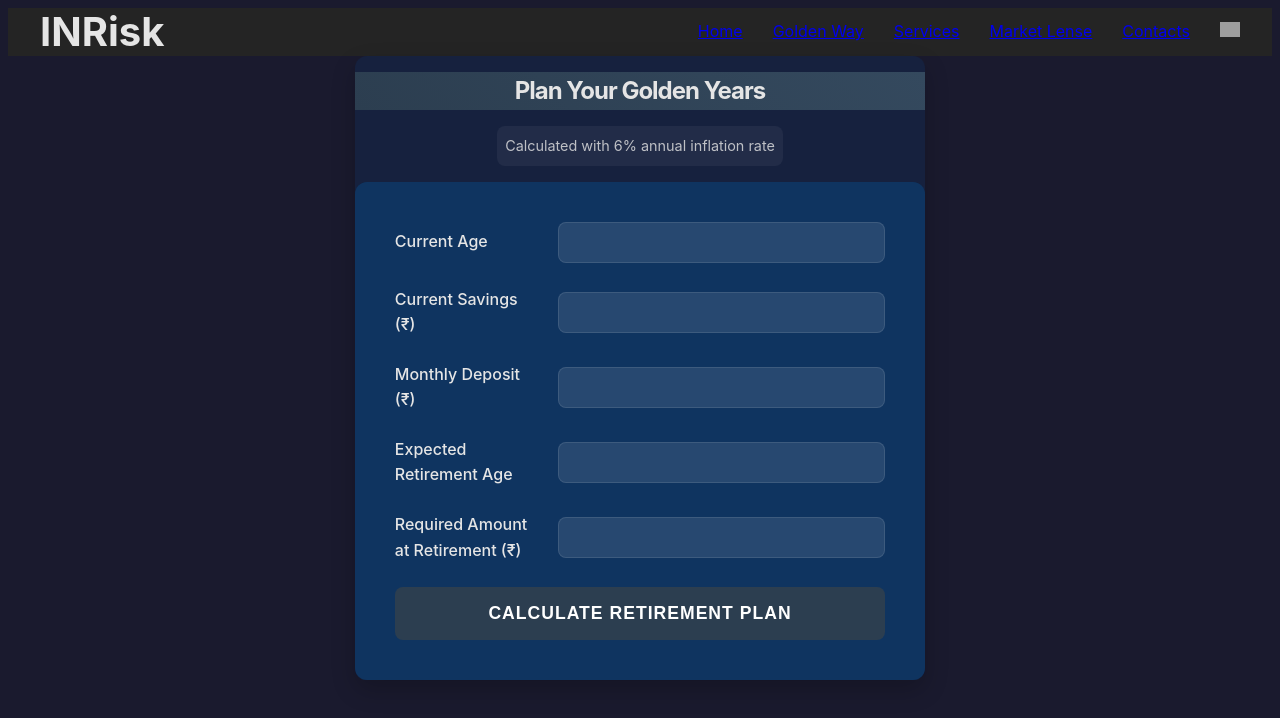
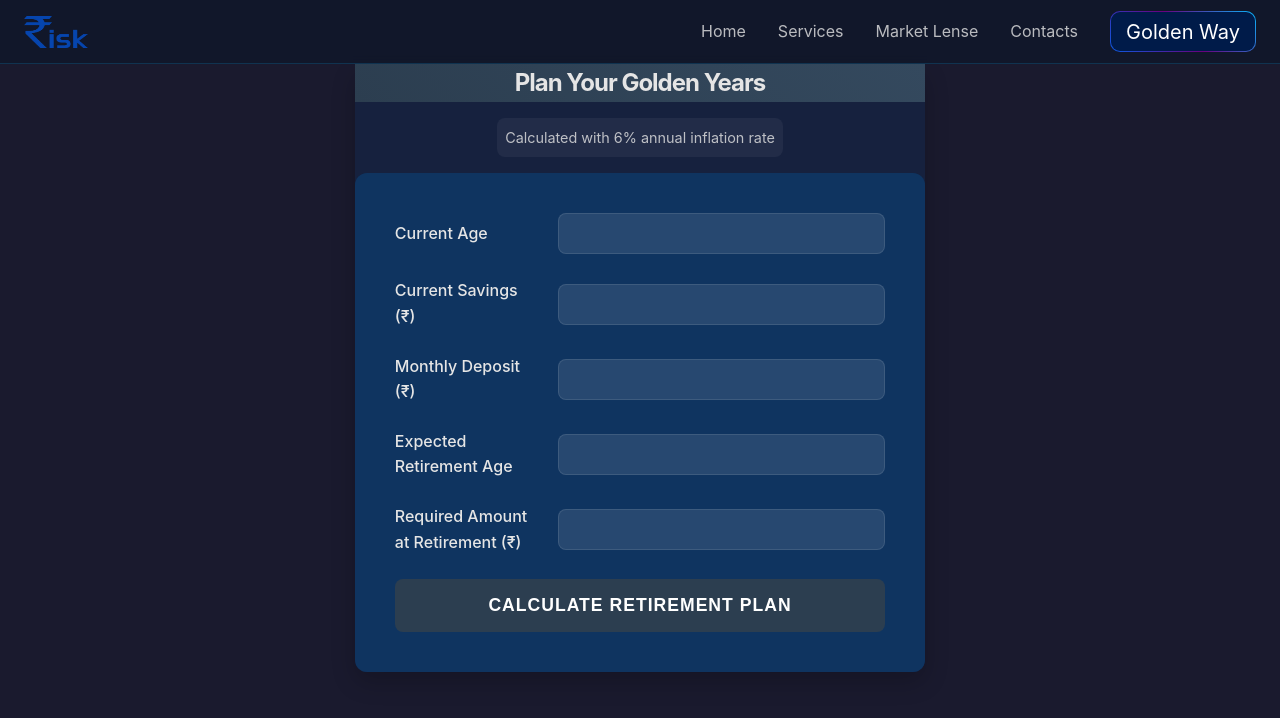
Before and after one commit to Khprateek/INRisk, a React (Vite) app: page /goldenway in a window 1280 px wide. Shown: the top 718 px of the page. Built offline with nearby package versions, Linux system fonts and the light colour scheme; grey boxes are pictures that could not be loaded.

Commit message:
navbutton

```diff
--- a/src/App.scss
+++ b/src/App.scss
@@ -3,6 +3,7 @@
   min-height: 100vh;
   display: flex;
   flex-direction: column;
+  padding-top: 4rem;
 }
 
 .home-content {
@@ -11,7 +12,7 @@
   flex-direction: column;
   justify-content: center;
   align-items: center;
-  padding: 2rem;
+  padding: 2rem 0;
 }
 
 .logo {
--- a/src/components/Navbar/Navbar.jsx
+++ b/src/components/Navbar/Navbar.jsx
@@ -1,24 +1,22 @@
 import "./Navbar.scss";
 import { Link } from "react-router-dom";
-import { motion } from "framer-motion";
 
 const Navbar = () => {
   return (
-    <div className="navbar">
-      <div className="wrapper">
-      <div className="logo">INRisk</div>
-        <div className="links">
-          <Link to="/">Home</Link>
-          <Link to="/Goldenway">Golden Way</Link>
-          <Link to="/services">Services</Link>
-          <Link to="/marketlense">Market Lense</Link>
-          <Link to="/contacts">Contacts</Link>
-          <Link to="/cart">
-            <img src="/Images/Bag_icon.png" alt="Shopping Cart" />
-          </Link>
-        </div>
+    <nav className="navbar">
+      <div className="logo-container">
+        <img src="/logo.png" alt="INRisk Logo" />
       </div>
-    </div>
+      <div className="nav-links">
+        <Link to="/" className="nav-link">Home</Link>
+        <Link to="/services" className="nav-link">Services</Link>
+        <Link to="/marketlense" className="nav-link">Market Lense</Link>
+        <Link to="/contacts" className="nav-link">Contacts</Link>
+        <Link to="/Goldenway" className="button">
+          <span>Golden Way</span>
+        </Link>
+      </div>
+    </nav>
   );
 }
 
--- a/src/components/Navbar/Navbar.scss
+++ b/src/components/Navbar/Navbar.scss
@@ -1,26 +1,89 @@
-.navbar{
-    height: 3rem;
-    width: 100%;
-    background-color: #242424;
-    .wrapper{
-        text-decoration: none;
-        height: 100%;
-        max-width: 1366px;
-        margin: 0 auto;
-        padding: 0 2rem;
+.navbar {
+  position: fixed;
+  top: 0;
+  left: 0;
+  right: 0;
+  z-index: 50;
+  display: flex;
+  justify-content: space-between;
+  align-items: center;
+  padding: 1rem 1.5rem;
+  height: 4rem;
+  background-color: var(--nav-bg);
+  backdrop-filter: blur(4px);
+  border-bottom: 1px solid var(--nav-border);
+
+  .logo-container {
     display: flex;
     align-items: center;
-        justify-content: space-between;
-        span{
-            font-weight: bold;
+    img{
+        height: 2rem;
+        width: 4rem;
     }
-        .links{
+  }
+
+  .nav-links {
     display: flex;
-            gap: 30px;
     align-items: center;
-            img{
-                width: 20px;
+    gap: 2rem;
+
+    .nav-link {
+      color: var(--text-color);
+      text-decoration: none;
+      transition: opacity 0.3s ease;
+      opacity: 0.8;
+
+      &:hover {
+        opacity: 1;
+      }
+
+      &.active {
+        color: var(--accent-color);
+      }
+    }
+
+    .button {
+        position: relative;
+        text-decoration: none;
+        color: #fff;
+        background: linear-gradient(45deg, #0c5be3, #69007f, #09b7fc);
+        padding: 0.3rem 1rem;
+        border-radius: 10px;
+        font-size: 1.25em;
+        cursor: pointer;
+      }
+
+      .button span {
+        position: relative;
+        z-index: 1;
+      }
+
+      .button::before {
+        content: "";
+        position: absolute;
+        inset: 1px;
+        background: #001b49;
+        border-radius: 9px;
+        transition: 0.5s;
+      }
+
+      .button:hover::before {
+        opacity: 0.7;
+      }
+
+      .button::after {
+        content: "";
+        position: absolute;
+        inset: 0px;
+        background: linear-gradient(45deg, #0c5be3, #69007f, #09b7fc);
+        border-radius: 9px;
+        transition: 0.5s;
+        opacity: 0;
+        filter: blur(20px);
+      }
+
+      .button:hover:after {
+        opacity: 1;
       }
   }
 }
-}
--- a/src/index.css
+++ b/src/index.css
@@ -0,0 +1,53 @@
+:root {
+  /* Default theme (dark) */
+  --primary-color: #2c3e50;
+  --secondary-color: #34495e;
+  --background-dark: #0f172a;
+  --background-light: #1e293b;
+  --text-color: #e5e5e5;
+  --accent-color: #0ea5e9;
+  --nav-bg: rgba(15, 23, 42, 0.8);
+  --nav-border: rgba(14, 165, 233, 0.2);
+  --button-hover: rgba(14, 165, 233, 0.1);
+  --card-bg: rgba(30, 41, 59, 0.8);
+  --input-bg: rgba(255, 255, 255, 0.1);
+  --border-color: rgba(255, 255, 255, 0.1);
+}
+
+/* Light theme */
+[data-theme="light"] {
+  --primary-color: #3498db;
+  --secondary-color: #2980b9;
+  --background-dark: #f8fafc;
+  --background-light: #ffffff;
+  --text-color: #1e293b;
+  --accent-color: #0ea5e9;
+  --nav-bg: rgba(248, 250, 252, 0.8);
+  --nav-border: rgba(14, 165, 233, 0.2);
+  --button-hover: rgba(14, 165, 233, 0.1);
+  --card-bg: rgba(255, 255, 255, 0.8);
+  --input-bg: rgba(0, 0, 0, 0.05);
+  --border-color: rgba(0, 0, 0, 0.1);
+}
+
+* {
+  margin: 0;
+  padding: 0;
+  box-sizing: border-box;
+  transition: background-color 0.3s ease, color 0.3s ease;
+}
+
+html, body {
+  margin: 0;
+  padding: 0;
+  min-height: 100vh;
+  width: 100%;
+  background-color: var(--background-dark);
+  color: var(--text-color);
+}
+
+#root {
+  min-height: 100vh;
+  display: flex;
+  flex-direction: column;
+}
```
Also changed, not shown: public/logo.png (added). Lines whose indentation alone changed are shown as unchanged.
